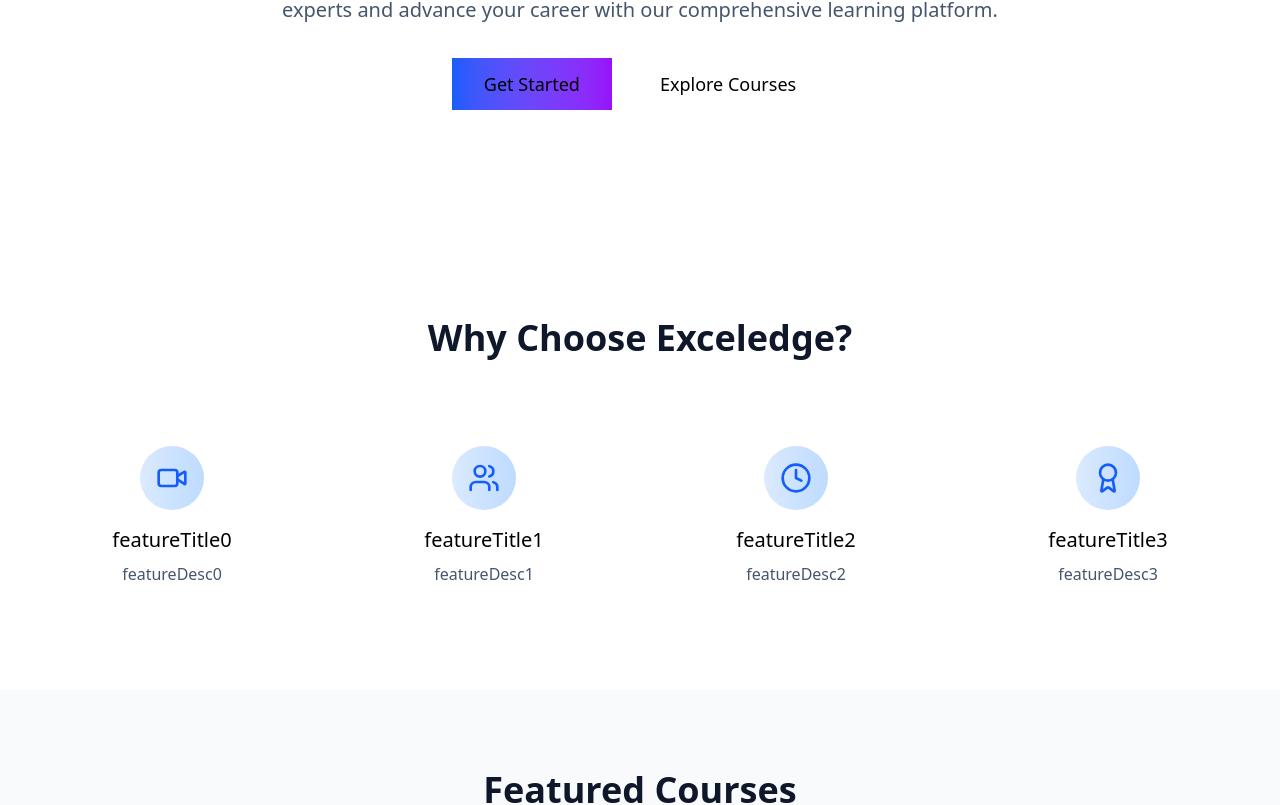
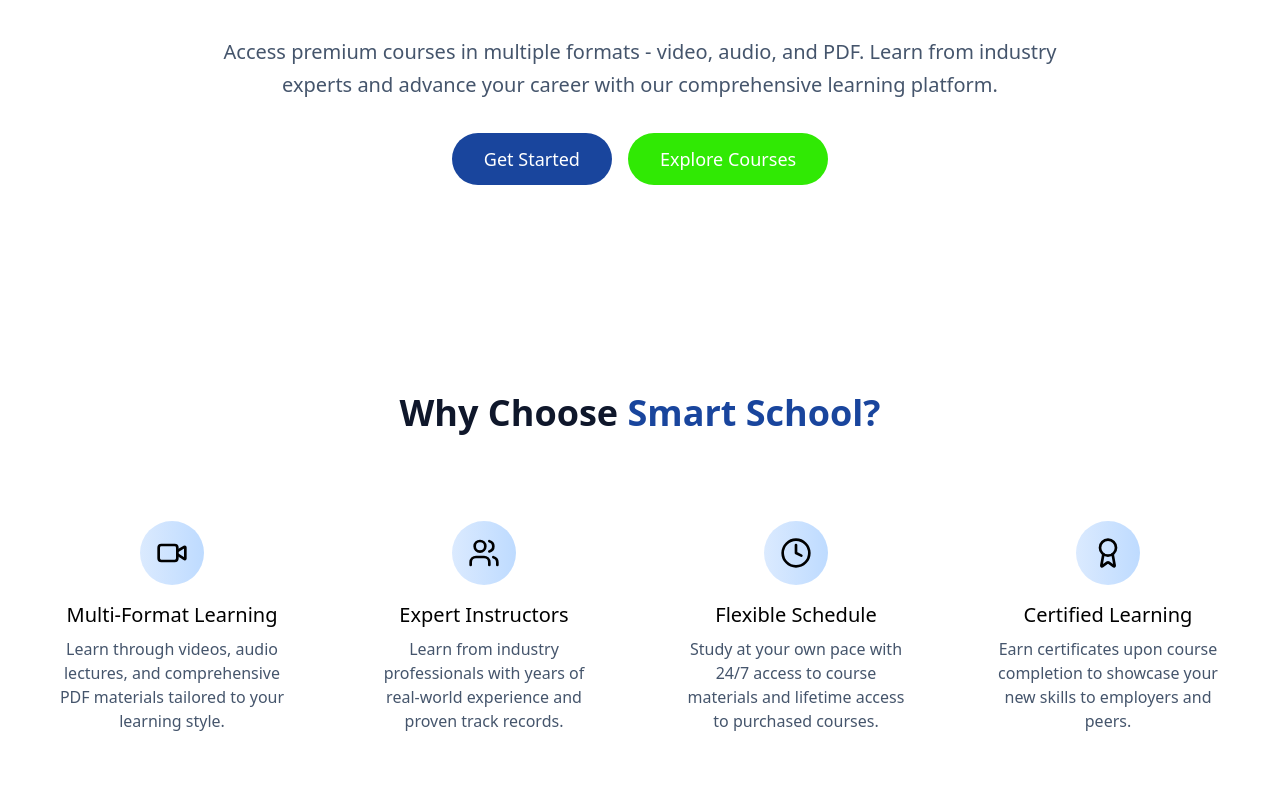
Before and after one commit to niyobertin/SMT_SCHOOL, a React (Vite) app in the folder smart-school-fn/: page / in a window 1280 px wide. Shown: the part 438-1243 px from the top of the page. Built offline with nearby package versions, Linux system fonts and the light colour scheme.

Commit message:
lading page --> why chosing us

```diff
--- /dev/null
+++ b/smart-school-fn/src/components/FeatureCard.tsx
@@ -0,0 +1,35 @@
+import { motion } from 'framer-motion';
+import type { LucideIcon } from 'lucide-react';
+
+interface FeatureCardProps {
+  icon: LucideIcon;
+  title: string
+  description: string;
+  index: number;
+  fadeInUp: any; // You might want to properly type this based on your animation configuration
+}
+
+export const FeatureCard = ({
+  icon: Icon,
+  title,
+  description,
+  index,
+  fadeInUp,
+}: FeatureCardProps) => {
+  return (
+    <motion.div
+      className="text-center p-6 hover:shadow-lg transition-shadow rounded-xl"
+      variants={fadeInUp}
+      initial="hidden"
+      whileInView="visible"
+      viewport={{ once: true }}
+      custom={index}
+    >
+      <div className="w-16 h-16 bg-gradient-to-r from-blue-100 to-blue-200 rounded-full flex items-center justify-center mx-auto mb-4">
+        <Icon className="h-8 w-8 text-[#1949d]" />
+      </div>
+      <h2 className="text-xl mb-2">{title}</h2>
+      <p className="text-slate-600">{description}</p>
+    </motion.div>
+  );
+};
--- a/smart-school-fn/src/lib/translations.ts
+++ b/smart-school-fn/src/lib/translations.ts
@@ -67,12 +67,12 @@
 
     // Home Page
     exceledgeLearning: "Exceledge Learning Platform",
-    transformYourFuture: "Transform Your Future with Expert-Led Courses",
+    transformYourFuture: "Rwanda's Leading Exam Partner for Academic and Professional Success",
     homeSubtitle:
       "Access premium courses in multiple formats - video, audio, and PDF. Learn from industry experts and advance your career with our comprehensive learning platform.",
     getStarted: "Get Started",
     exploreCourses: "Explore Courses",
-    whyChooseUs: "Why Choose Exceledge?",
+    whyChooseUs: "Why Choose ",
     multiFormatLearning: "Multi-Format Learning",
     multiFormatDesc:
       "Learn through videos, audio lectures, and comprehensive PDF materials tailored to your learning style.",
@@ -324,12 +324,12 @@
 
     // Home Page
     exceledgeLearning: "Plateforme d'Apprentissage Exceledge",
-    transformYourFuture: "Transformez Votre Avenir avec des Cours Dirigés par des Experts",
+    transformYourFuture: "Le principal partenaire d’examens au Rwanda pour la réussite académique et professionnelle",
     homeSubtitle:
       "Accédez à des cours premium en plusieurs formats - vidéo, audio et PDF. Apprenez d'experts de l'industrie et faites progresser votre carrière avec notre plateforme d'apprentissage complète.",
     getStarted: "Commencer",
     exploreCourses: "Explorer les Cours",
-    whyChooseUs: "Pourquoi Nous Choisir?",
+    whyChooseUs: "Pourquoi Nous Choisir",
     multiFormatLearning: "Apprentissage Multi-Format",
     multiFormatDesc:
       "Apprenez grâce à des vidéos, des conférences audio et des matériaux PDF complets adaptés à votre style d'apprentissage.",
@@ -586,12 +586,12 @@
 
     // Home Page
     exceledgeLearning: "Urubuga rw'Uburezi Exceledge",
-    transformYourFuture: "Hindura Ejo Hazaza Hawe n'Amasomo Ayobowe n'Impuguke",
+    transformYourFuture: "Umufatanyabikorwa nyamukuru w’ibizamini mu Rwanda ku ntsinzi mu burezi no mu mwuga",
     homeSubtitle:
       "Bonera amasomo y'ubwiza mu buryo butandukanye - amashusho, amajwi, na PDF. Wige ku mpuguke z'inganda kandi uteze imbere umwuga wawe n'urubuga rwacu rw'uburezi rwuzuye.",
     getStarted: "Tangira",
     exploreCourses: "Shakisha Amasomo",
-    whyChooseUs: "Kuki Uduhitamo?",
+    whyChooseUs: "Kuki Uduhitamo",
     multiFormatLearning: "Kwiga mu Buryo Butandukanye",
     multiFormatDesc:
       "Wige binyuze mu mashusho, amasomo y'amajwi, n'ibikoresho bya PDF byuzuye byahinduwe ukurikije uburyo bwawe bwo kwiga.",
--- a/smart-school-fn/src/pages/Home.tsx
+++ b/smart-school-fn/src/pages/Home.tsx
@@ -2,6 +2,8 @@
 import { Link } from "react-router-dom"
 import { motion } from "framer-motion"
 import useLanguage from "../hooks/useLanguage"
+import { FeatureCard } from "../components/FeatureCard"
+
 
 const fadeInUp = {
   hidden: { opacity: 0, y: 40 },
@@ -78,18 +80,18 @@
             </h1>
             <p className="text-xl text-slate-600 mb-8 leading-relaxed">{t("homeSubtitle")}</p>
             <motion.div
-              className="flex flex-col sm:flex-row gap-4 justify-center"
+              className="flex flex-col sm:flex-row gap-4 font-medium justify-center"
               initial={{ opacity: 0, scale: 0.95 }}
               animate={{ opacity: 1, scale: 1 }}
               transition={{ delay: 0.3, duration: 0.6 }}
             >
               <Link to="/auth/register">
-                <button className="bg-gradient-to-r from-blue-600 to-purple-600 hover:from-blue-700 hover:to-purple-700 text-lg px-8 py-3">
+                <button className="bg-[#19459d] text-white text-lg  rounded-full px-8 py-3">
                   {t("getStarted")}
                 </button>
               </Link>
               <Link to="/courses">
-                <button className="text-lg px-8 py-3 bg-transparent">
+                <button className="text-lg px-8 py-3 bg-[#30e904] text-white rounded-full">
                   {t("exploreCourses")}
                 </button>
               </Link>
@@ -108,26 +110,40 @@
             viewport={{ once: true }}
             transition={{ duration: 0.6 }}
           >
-            <h2 className="text-3xl md:text-4xl font-bold text-slate-900 mb-4">{t("whyChooseUs")}</h2>
+            <h2 className="text-3xl md:text-4xl font-bold text-slate-900 mb-4">{t("whyChooseUs")} <span className="text-[#19459d]"> Smart School?</span></h2>
           </motion.div>
 
           <div className="grid grid-cols-1 md:grid-cols-2 lg:grid-cols-4 gap-8">
-            {[Video, Users, Clock, Award].map((Icon, i) => (
-              <motion.div
+            {[
+              {
+                icon: Video,
+                title: t("multiFormatLearning"),
+                description: t("multiFormatDesc")
+              },
+              {
+                icon: Users,
+                title: t("expertInstructors"),
+                description: t("expertInstructorsDesc")
+              },
+              {
+                icon: Clock,
+                title: t("flexibleSchedule"),
+                description: t("flexibleScheduleDesc")
+              },
+              {
+                icon: Award,
+                title: t("certifiedLearning"),
+                description: t("certifiedLearningDesc")
+              }
+            ].map((feature, i) => (
+              <FeatureCard
                 key={i}
-                className="text-center p-6 hover:shadow-lg transition-shadow rounded-xl"
-                variants={fadeInUp}
-                initial="hidden"
-                whileInView="visible"
-                viewport={{ once: true }}
-                custom={i}
-              >
-                <div className="w-16 h-16 bg-gradient-to-r from-blue-100 to-blue-200 rounded-full flex items-center justify-center mx-auto mb-4">
-                  <Icon className="h-8 w-8 text-blue-600" />
-                </div>
-                <h2 className="text-xl mb-2">{t("featureTitle" + i)}</h2>
-                <p className="text-slate-600">{t("featureDesc" + i)}</p>
-              </motion.div>
+                icon={feature.icon}
+                title={feature.title}
+                description={feature.description}
+                index={i}
+                fadeInUp={fadeInUp}
+              />
             ))}
           </div>
         </div>
```
